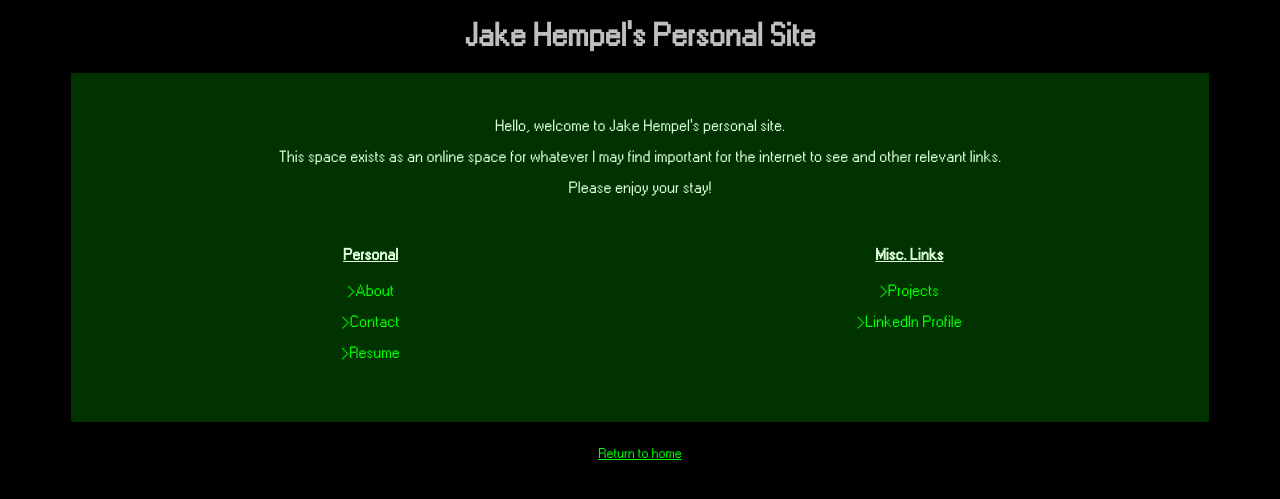
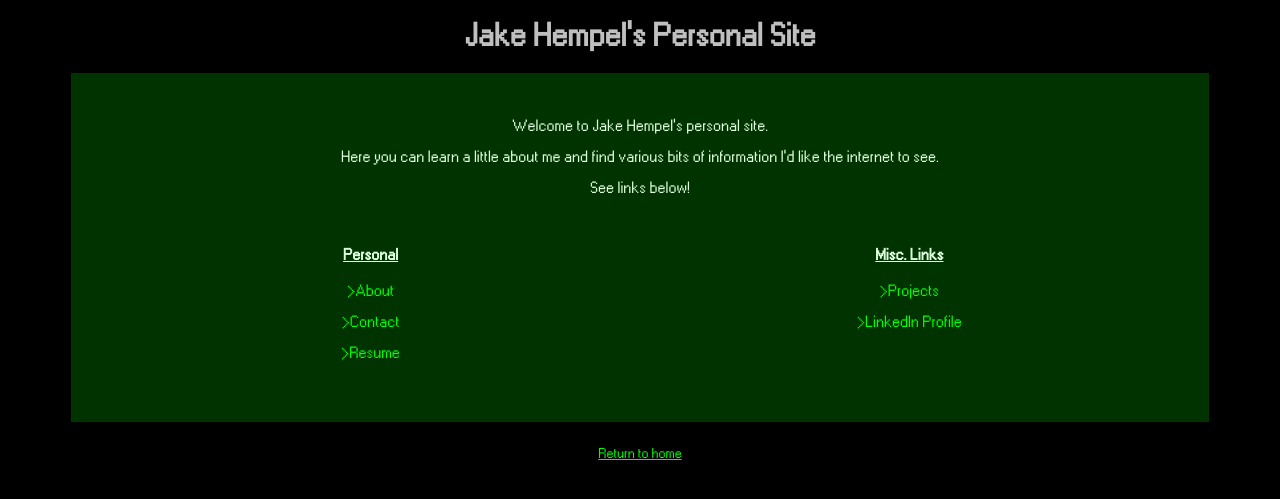
Before and after one commit to jakehempel/jakehempel.us, a Jekyll site: the page built from index.html, in a window 1280 px wide. Shown: the top 499 px of the page. Built offline with Jekyll 4.4.1, drawn with Linux system fonts in a browser that asks for light colours.

Commit message:
reworded index

```diff
--- a/index.html
+++ b/index.html
@@ -31,9 +31,9 @@ title: Jake Hempel's Personal Site
 </style>
 
 
-<p>Hello, welcome to Jake Hempel's personal site.</p>
-<p>This space exists as an online space for whatever I may find important for the internet to see and other relevant links.</p>
-<p>Please enjoy your stay!</p>
+<p>Welcome to Jake Hempel's personal site.</p>
+<p>Here you can learn a little about me and find various bits of information I'd like the internet to see.</p>
+<p>See links below!</p>
 
 <div id="menus">
 
```
